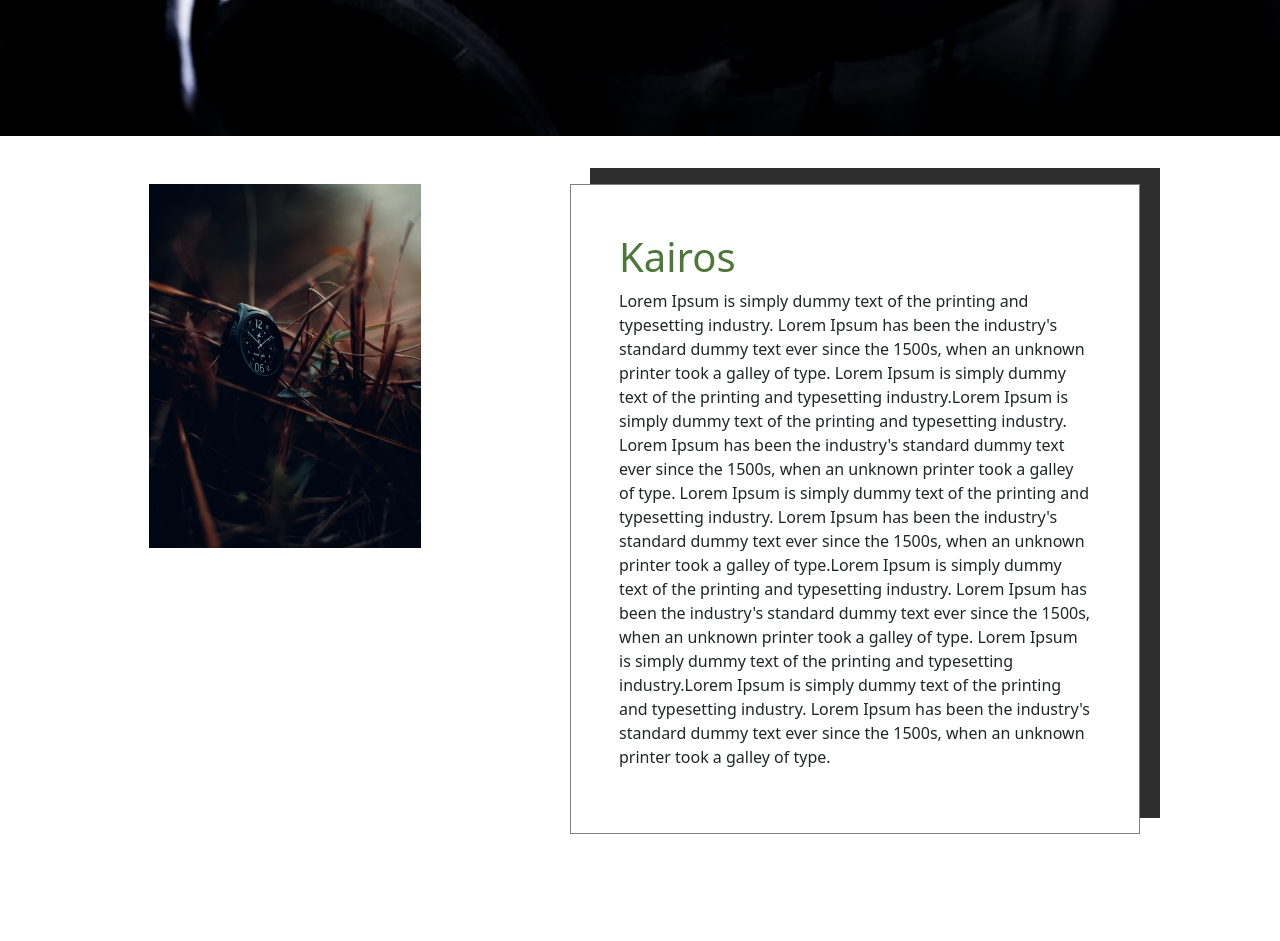
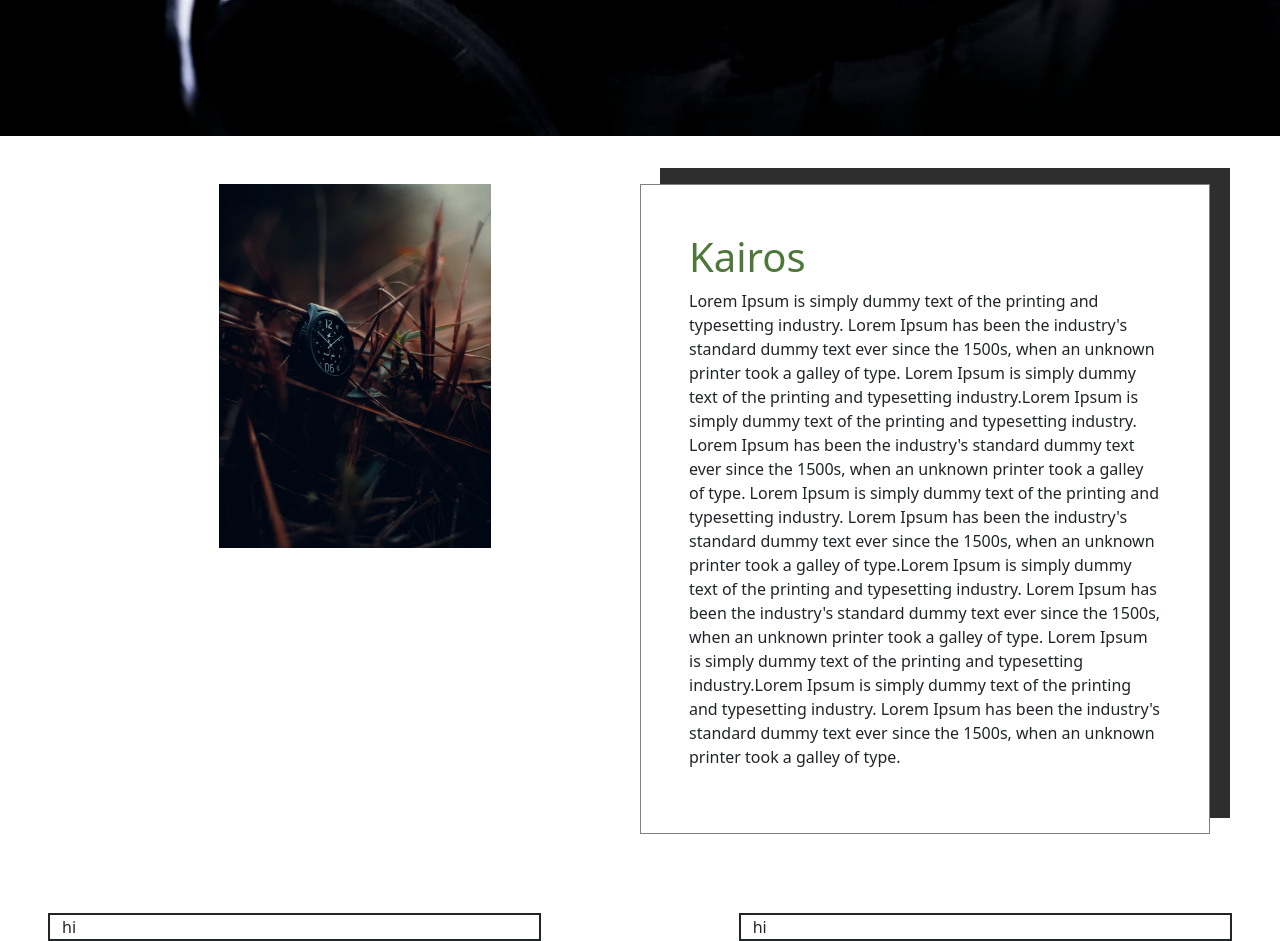
Before and after one commit to JennMP88/watchesApp, a React (Create React App) app: page /navbar in a window 1280 px wide. Shown: the part 840-1781 px from the top of the page. Before the commit the page ends 1753 px from the top, so only its background shows below. Built offline with nearby package versions, Linux system fonts and the light colour scheme.

Commit message:
wip watches

```diff
--- a/src/App.js
+++ b/src/App.js
@@ -3,6 +3,7 @@ import Navbar from "./components/navbar";
 import MainPage from "./components/mainpage";
 import Overview from './components/overview';
 import About from "./components/about";
+import Watches from "./components/watches";
 import "./styles/app.css";
 
 // import {
@@ -25,6 +26,8 @@ class App extends Component{
         <MainPage/>
         {/* <Overview/> */}
         <About/>
+        <Watches/>
+
   {/* < BrowserRouter>
 
     <Routes>
--- a/src/components/about.js
+++ b/src/components/about.js
@@ -5,7 +5,7 @@ const aboutImage=require("../assets/moontashir-mandal-EXF8ntB83lM-unsplash.jpg")
 const About=()=>{
   return (
     <>
-      <div class="container float-start">
+      <div class="container  ">
         <div class="row mt-5">
         <div class="col col-6 d-flex justify-content-center ">
           <img class="img-fluid image-about  h-50 "  src={aboutImage} alt="about-image"/>
@@ -19,6 +19,8 @@ const About=()=>{
              Lorem Ipsum is simply dummy text of the printing and typesetting industry.Lorem Ipsum is simply dummy text of the printing and typesetting industry. Lorem Ipsum has been the industry's standard dummy text ever since the 1500s, when an unknown printer took a galley of type.</p>
           </div>
 
+
+
         </div>
       </div>
     </>
--- a/src/components/mainPage.js
+++ b/src/components/mainPage.js
@@ -1,5 +1,6 @@
 import React, { Component } from "react";
 import "bootstrap/dist/css/bootstrap.min.css";
+import "../styles/mainpage.css"
 const watchImage=require("../assets/carlosEstevexunsplashwatch.jpeg")
 
 class MainPage extends Component {
@@ -8,13 +9,11 @@ class MainPage extends Component {
     return (
       <>
 
-        {/* <div className="container-fluid"> */}
-        <div class="row">
+        <div class="row ">
+            <img class="img-fluid watchSize" src={watchImage} alt="watch-image" />
+        </div>
 
-            <img class="img-fluid" src={watchImage} alt="watch-image" />
 
-        </div>
-        {/* </div> */}
       </>
     );
   }
--- /dev/null
+++ b/src/components/watches.js
@@ -0,0 +1,18 @@
+import {React} from "react";
+import "../styles/watches.css";
+
+const Watches=()=>{
+  return (
+      <>
+      {/* <div class="container"> */}
+        <div class="row d-flex justify-content-between mx-5">
+        <div class="col col-5 border border-2 border-dark">hi</div>
+        <div class="col col-5 border border-2 border-dark">hi</div>
+
+        {/* </div> */}
+
+      </div>
+    </>
+  )
+}
+export default Watches;
--- /dev/null
+++ b/src/styles/mainpage.css
@@ -0,0 +1,3 @@
+/* .watchSize{
+ opacity:.9;
+} */
--- a/src/styles/navbar.css
+++ b/src/styles/navbar.css
@@ -9,7 +9,8 @@
 
 a.nav-link:hover{
   /* color: #22221b; */
-  color:#4E773A;
+  /* color:#4E773A; */
+  color:black;
 }
 
 .navbar-toggler{
@@ -25,7 +26,7 @@ a.nav-link{
 
 
 .navbar-brand:hover{
-  color: #4E773A;
+  color:#DDD74C;
 }
 
 .nav-item{
```
Also changed, not shown: src/styles/watches.css (added).
